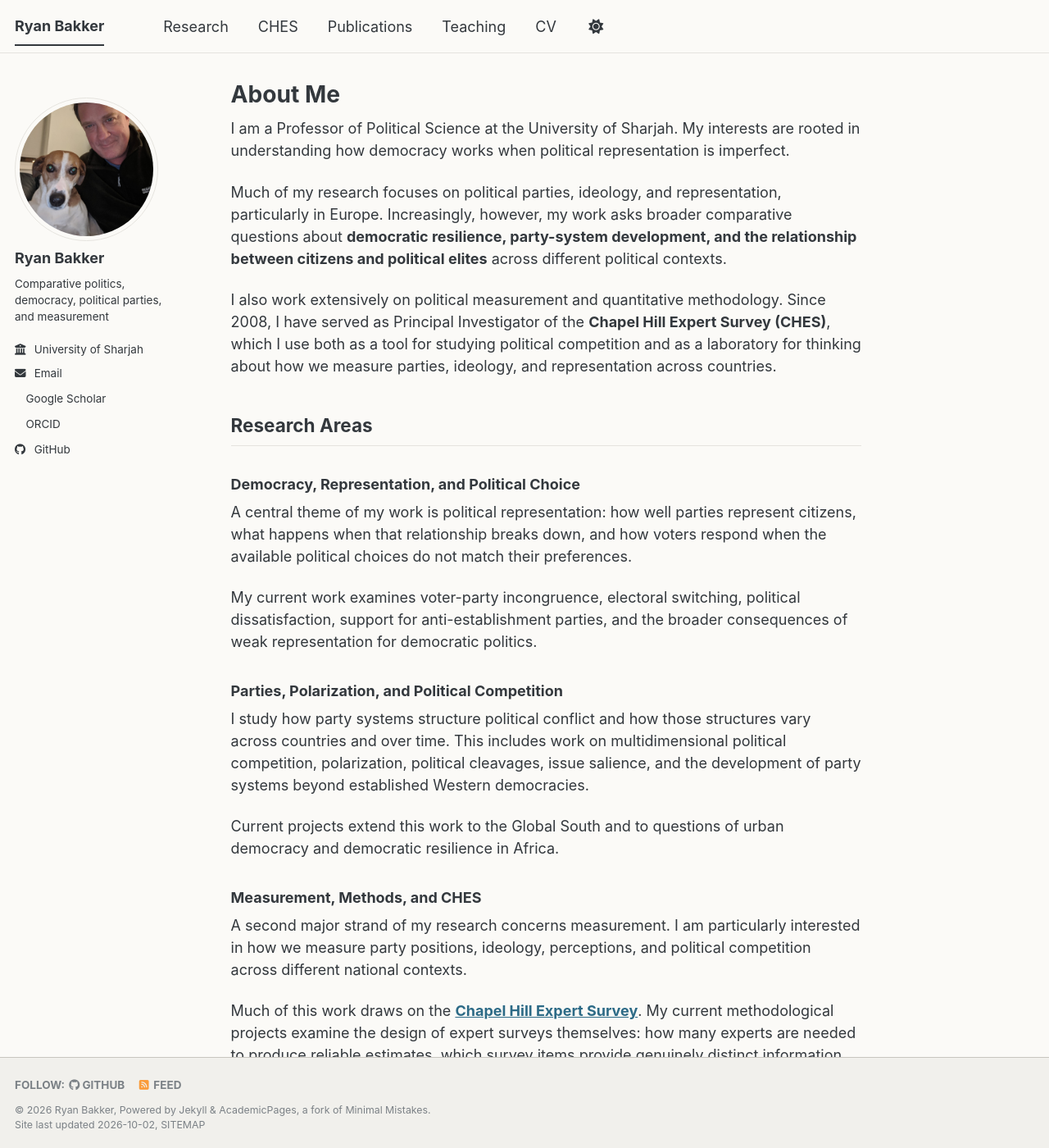
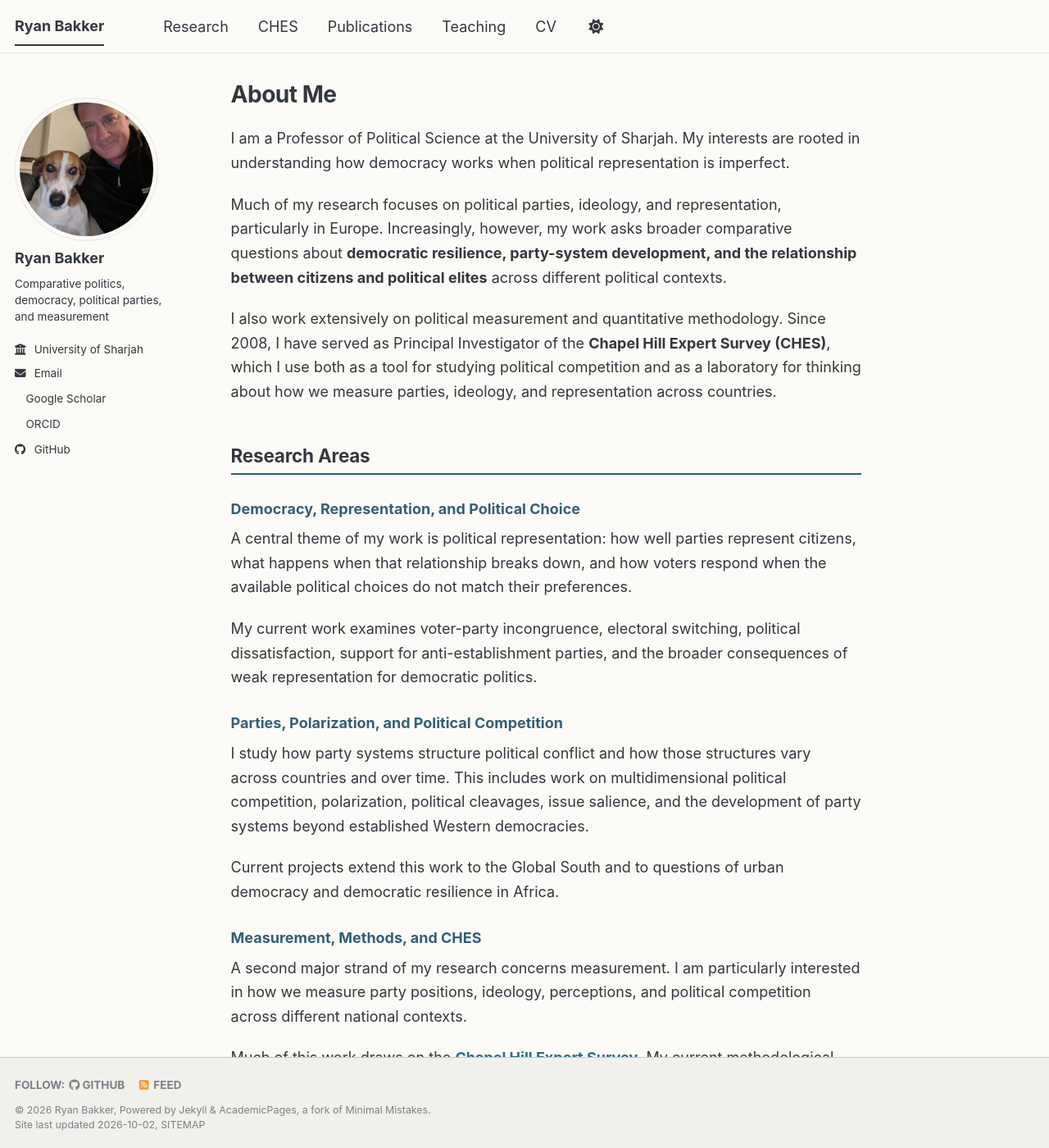
Before and after one commit to ryanbakker-ps/ryanbakker-ps.github.io, a Jekyll site: the page built from _pages/about.md, in a window 1280 px wide and 1400 px high. Shown: the whole window at 82% size. Built offline with Jekyll 4.4.1, drawn with Linux system fonts in a browser that asks for light colours; a style sheet for code colours, icons or effects is not loaded.

Commit message:
Add custom styles for page layout and content
Added custom site styling for page titles, headings, and paragraphs.

```diff
--- a/assets/css/main.scss
+++ b/assets/css/main.scss
@@ -37,3 +37,50 @@
     "layout/sidebar",
     "layout/json_cv"
 ;
+
+/* ==========================================================================
+   Custom site styling
+   ========================================================================== */
+
+/* Page titles */
+.page__title {
+  letter-spacing: -0.02em;
+  margin-bottom: 0.9em;
+}
+
+/* Main section headings */
+.page__content h2 {
+  margin-top: 2.2em;
+  margin-bottom: 0.8em;
+  padding-bottom: 0.35em;
+
+  font-weight: 700;
+  letter-spacing: -0.01em;
+
+  border-bottom: 2px solid var(--global-base-color);
+}
+
+/* Subsection headings */
+.page__content h3 {
+  margin-top: 1.7em;
+  margin-bottom: 0.6em;
+
+  color: var(--global-base-color);
+  font-weight: 650;
+}
+
+/* Make longer pages breathe a little more */
+.page__content p {
+  line-height: 1.65;
+  margin-bottom: 1.15em;
+}
+
+/* Slightly cleaner lists */
+.page__content ul,
+.page__content ol {
+  margin-bottom: 1.3em;
+}
+
+.page__content li {
+  margin-bottom: 0.35em;
+}
```
